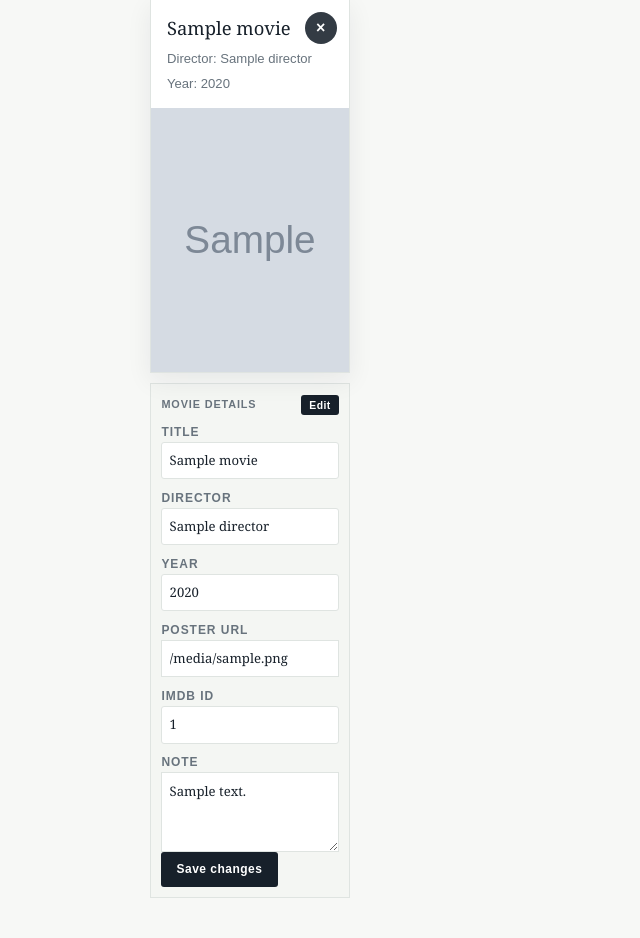
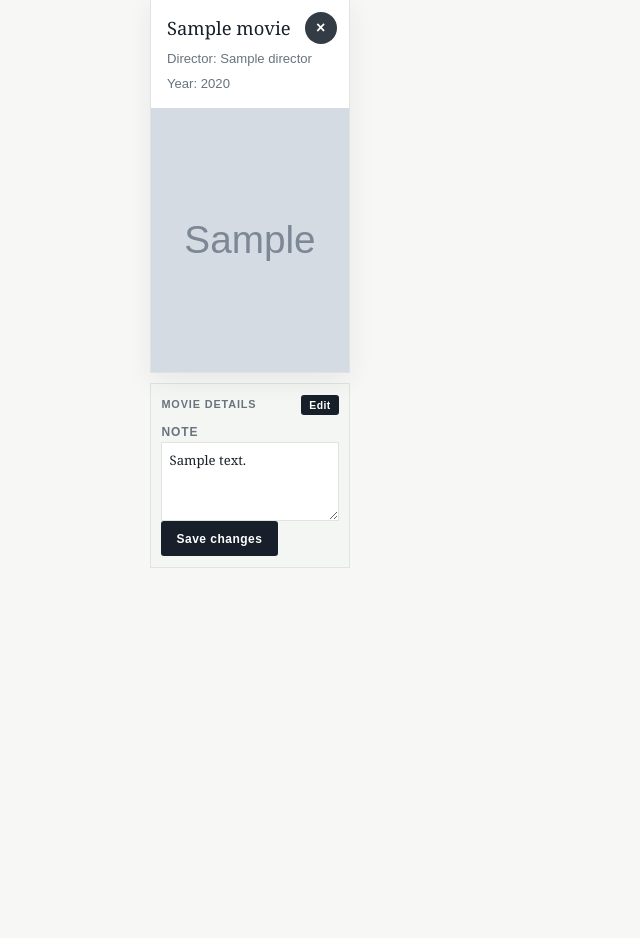
Before and after one commit to Tobbyte/movie_alchemy, a Flask app: template movie_alchemy/templates/movies.html in a window 1280 px wide. Shown: the part 594-1532 px from the top of the page, without its empty margins (0-640 px from the left). After the commit the page ends 1162 px from the top, so only its background shows below. Run offline with Flask 3, Linux system fonts and the light colour scheme; the template is opened without the code that fills it: most values are stand-ins (such as "Sample title", 1, 10 or a date in 2020); grey boxes marked "Sample" are stand-in pictures.

Commit message:
make details hidden unless editing

```diff
--- a/movie_alchemy/templates/movies.html
+++ b/movie_alchemy/templates/movies.html
@@ -66,7 +66,8 @@
                 <button type="button" class="edit-movie-button" aria-label="Edit {{ movie.name }}">Edit</button>
             </div>
             <form class="movie-form"
-                action="{{ url_for('update_movie', user_id=user_id, movie_id=movie.id) }}" method="post" hidden>
+                action="{{ url_for('update_movie', user_id=user_id, movie_id=movie.id) }}" method="post">
+                <div class="movie-details" hidden>
                     <label for="name_{{ movie.id }}">Title</label>
                     <input id="name_{{ movie.id }}" name="name" type="text" value="{{ movie.name }}" required>
                     <label for="director_{{ movie.id }}">Director</label>
@@ -78,6 +79,7 @@
                         value="{{ movie.poster_url or '' }}">
                     <label for="imdb_id_{{ movie.id }}">IMDb ID</label>
                     <input id="imdb_id_{{ movie.id }}" name="imdb_id" type="text" value="{{ movie.imdb_id or '' }}">
+                </div>
                 <label for="note_{{ movie.id }}">Note</label>
                 <textarea id="note_{{ movie.id }}" name="note" maxlength="500" rows="3">{{ note or '' }}</textarea>
                 <button type="submit">Save changes</button>
@@ -90,11 +92,11 @@
 <script>
     document.querySelectorAll('.movie-editor').forEach((editor) => {
         const editButton = editor.querySelector('.edit-movie-button');
-        const form = editor.querySelector('.movie-form');
+        const details = editor.querySelector('.movie-details');
 
         editButton.addEventListener('click', () => {
-            form.hidden = !form.hidden;
-            editButton.textContent = form.hidden ? 'Edit' : 'Cancel';
+            details.hidden = !details.hidden;
+            editButton.textContent = details.hidden ? 'Edit' : 'Cancel';
         });
     });
 </script>
```
Lines whose indentation alone changed are shown as unchanged.
